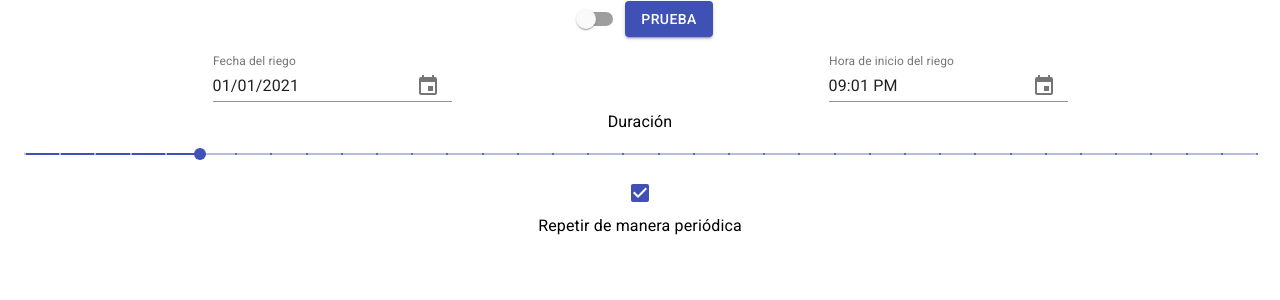
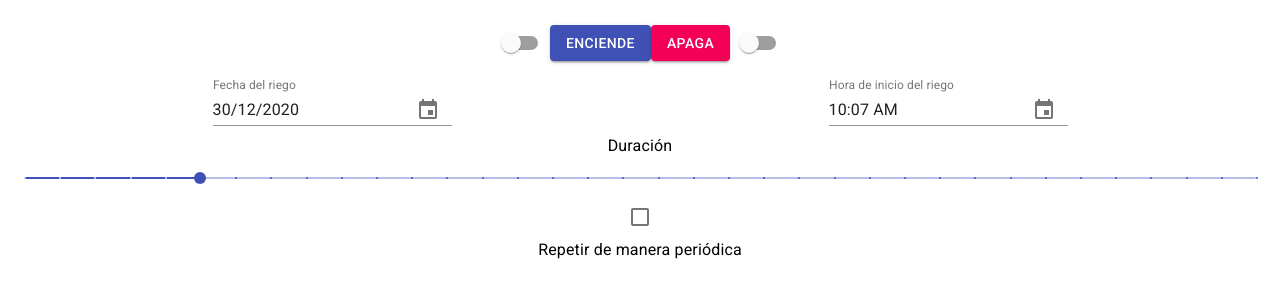
Before and after one commit to PabloEstevez/iotscheduler-ui, a React (Create React App) app: page / in a window 1280 px wide. Shown: the top 300 px of the page. Built offline with nearby package versions, Linux system fonts and the light colour scheme.

Commit message:
Funciona el Switch

```diff
--- a/src/App.css
+++ b/src/App.css
@@ -1,5 +1,6 @@
 .App {
   text-align: center;
+  margin-top: 1.5rem;
 }
 
 .App-logo {
--- a/src/App.js
+++ b/src/App.js
@@ -23,7 +23,7 @@ import Slider from '@material-ui/core/Slider';
 function App() {
 
   // VARIABLES GLOBALES
-  const API_URL = "http://192.168.0.129:5000";
+  const API_URL = "http://raspberry.local:5000";
   const requestOptions_GET = {
     method: 'GET',
     headers: { 'Content-Type': 'application/json' }
@@ -43,7 +43,7 @@ function App() {
 
 
   //parametros para el calendario
-  const [selectedDate, setSelectedDate] = React.useState(new Date('2021-01-01T21:01:01'));
+  const [selectedDate, setSelectedDate] = React.useState(new Date());
 
   const handleDateChange = (date) => {
     setSelectedDate(date);
@@ -53,6 +53,7 @@ function App() {
 
   const [state, setState] = React.useState({
     checked: false,
+    checkedTest: false,
   });
 
   // FUNCIONES
@@ -71,7 +72,7 @@ function App() {
       });*/
 
     //Petición POST a on_off para cambiar el estado del riego
-    const requestOptions_POST = await {
+    const requestOptions_POST = {
       method: 'POST',
       headers: { 'Content-Type': 'application/json' },
       body: JSON.stringify({ "id": id_sector, "status": bool2string(!estado) })
@@ -79,11 +80,42 @@ function App() {
 
     await fetch(`${API_URL}/on_off`, requestOptions_POST)
       .then(response => response.json())
-      .then(json => console.log(json)).then(setState({ ...state, checked: !estado })).then(console.log("Estado: " + estado));
+      .then(json => console.log(json)).then(setState({ ...state, checked: await !estado })).then(console.log("Estado: " + estado));
   };
+
+  const testHandleSwitchChange = async (event) => {
+    let id_sector = "huerto";
+    //let estado = true;
+
+    gpio_status(id_sector)
+    .then(estado => {
+      //console.log(typeof(estado.gpio_status))
+      on_off(id_sector, !!!estado.gpio_status)
+      .then(() => setState({ ...state, [event.target.name]: !!!estado.gpio_status }))
+    });
+
+    //console.log(estado)
+  }
 
   function bool2string(b){
     return b ? "1" : "0";
+  }
+
+  async function gpio_status(id){
+    const respuesta = await fetch(`${API_URL}/gpio_status?id=${encodeURIComponent(id)}`, requestOptions_GET);
+    const estado = await respuesta.json();
+    return estado;
+  }
+
+  async function on_off(id, status){
+    const requestOptions_POST = {
+      method: 'POST',
+      headers: { 'Content-Type': 'application/json' },
+      body: JSON.stringify({ "id": id, "status": bool2string(status) })
+    };
+
+    const respuesta = await fetch(`${API_URL}/on_off`, requestOptions_POST);
+    return respuesta;
   }
 
   return (
@@ -99,6 +131,22 @@ function App() {
 
         <Button variant="contained" color="primary" onClick={() => {
           let id_sector = 'huerto';
+          let nuevoEstado = 1;
+          const requestOptions_POST = {
+            method: 'POST',
+            headers: { 'Content-Type': 'application/json' },
+            body: JSON.stringify({ "id": id_sector, "status": nuevoEstado.toString() })
+          };
+
+          fetch(`${API_URL}/on_off`, requestOptions_POST)
+            .then(response => response.json())
+            .then(json => console.log(json));
+        }}>
+          Enciende
+      </Button>
+
+      <Button variant="contained" color="secondary" onClick={() => {
+          let id_sector = 'huerto';
           let nuevoEstado = 0;
           const requestOptions_POST = {
             method: 'POST',
@@ -110,8 +158,16 @@ function App() {
             .then(response => response.json())
             .then(json => console.log(json));
         }}>
-          Prueba
+          Apaga
       </Button>
+
+      <Switch
+          checked={state.checkedTest}
+          onChange={testHandleSwitchChange}
+          color="primary"
+          name="checkedTest"
+          inputProps={{ 'aria-label': 'primary checkbox' }}
+        />
 
         <MuiPickersUtilsProvider utils={DateFnsUtils}>
           <Grid container justify="space-around">
@@ -157,7 +213,6 @@ function App() {
           max={180}
         />
         <Checkbox
-          defaultChecked
           color="primary"
           inputProps={{ 'aria-label': 'secondary checkbox' }}
         />
```
Also changed, not shown: 1 other file (tests, documents, lock files or other folders).
